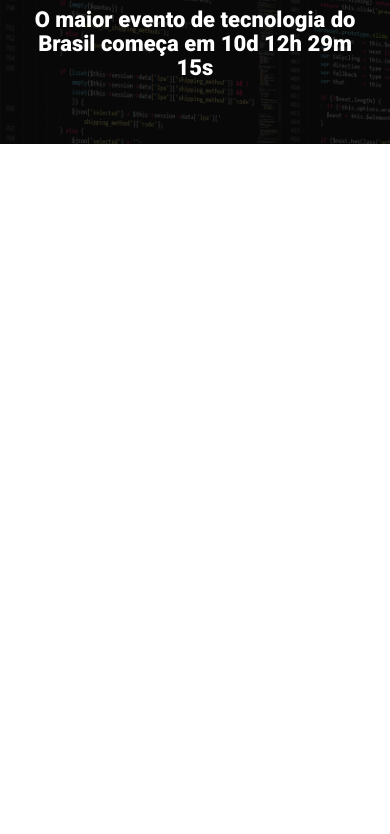
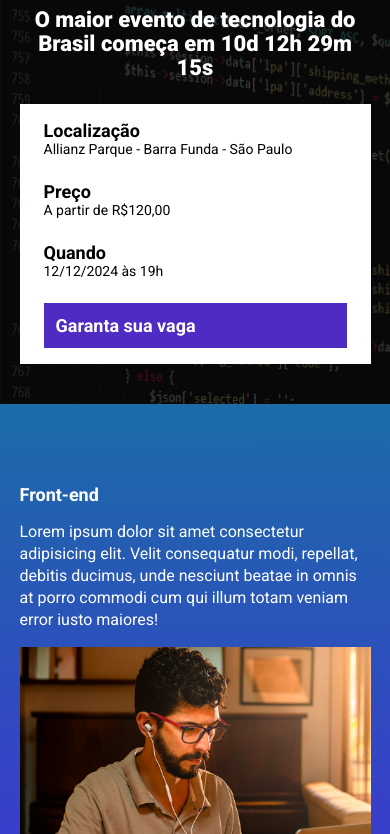
Before and after one commit to GustavoEwald/tech_talks_parcel, a website built with Parcel: page src/index.html in a window 390 px wide. Shown: the part 96-930 px from the top of the page. Before the commit the page ends 844 px from the top, so only its background shows below. Built offline with nearby package versions, Linux system fonts and the light colour scheme.

Commit message:
Implementação da seção de evento

```diff
--- a/src/index.html
+++ b/src/index.html
@@ -17,7 +17,39 @@
       <p class="hero__text">
         O maior evento de tecnologia do Brasil começa em 10d 12h 29m 15s
       </p>
+      <div class="infos-bar">
+        <ul class="infos-bar__infos">
+          <li class="infos-bar__infos__item">
+            <b>Localização</b>
+            Allianz Parque - Barra Funda - São Paulo
+          </li>
+          <li class="infos-bar__infos__item">
+            <b>Preço</b>
+            A partir de R$120,00
+          </li>
+          <li class="infos-bar__infos__item">
+            <b>Quando</b>
+            12/12/2024 às 19h
+          </li>
+        </ul>
+        <a href="" class="button button--primary">
+          Garanta sua vaga
+        </a>
+      </div>
     </div>
   </header>
+  <section class="event">
+    <div class="container">
+      <div class="event__details">
+        <h2 class="event__details__title">Front-end</h2>
+        <p class="event__details__description">
+          Lorem ipsum dolor sit amet consectetur adipisicing elit. Velit consequatur modi, repellat, debitis ducimus, unde nesciunt beatae in omnis at porro commodi cum qui illum totam veniam error iusto maiores!
+        </p>
+      </div>
+      <img class="event__image" src="./images/frontend.png" alt="Front-end">
+    </div>
+  </section>
+
+  <script src="scripts/main.js"></script>
 </body>
 </html>
--- /dev/null
+++ b/src/styles/_event.scss
@@ -0,0 +1,42 @@
+.event{
+  padding: 80px 0;
+  background-image: linear-gradient(#1B6CA7, #442BD8);
+
+  .container{
+    display: flex;
+  }
+
+  &__image{
+    max-width: 360px;
+  }
+
+  &__details{
+    margin-right: 40px;
+
+    &__title{
+      font-size: 18px;
+      font-weight: bold;
+      margin-bottom: 16px;
+    }
+
+    &__description{
+      font-size: 16px;
+      line-height: 22px;
+    }
+  }
+
+  @media (max-width: 640px){
+    .container{
+      display: block;
+    }
+
+    &__image{
+      width: 100%;
+    }
+
+    &__details{
+      margin-right: 0;
+      margin-bottom: 16px;
+    }
+  }
+}
--- /dev/null
+++ b/src/styles/components/_buttons.scss
@@ -0,0 +1,23 @@
+.button{
+  padding: 12px;
+  font-size: 18px;
+  font-weight: bold;
+  text-decoration: none;
+  text-align: center;
+  white-space: nowrap;
+
+  &--primary{
+    color: #fff;
+    background-color: #4F2AC3;
+  }
+
+  @media (max-width: 640px){
+    display: block;
+    width: 100%;
+  }
+
+  @media (max-width:1024px){
+    display: flex;
+    align-items: center;
+  }
+}
--- /dev/null
+++ b/src/styles/components/_infos_bar.scss
@@ -0,0 +1,40 @@
+.infos-bar{
+  padding: 16px 24px;
+  background-color: #fff;
+  display: flex;
+  justify-content: space-between;
+
+  &__infos{
+    display: flex;
+    gap: 40px;
+
+    &__item{
+      font-size: 14px;
+      color: #000;
+
+      b{
+        color: #000;
+        font-size: 18px;
+        display: block;
+      }
+    }
+  }
+
+  @media (max-width:640px){
+    display: block;
+
+    &__infos{
+      display: block;
+
+      &__item{
+        margin-bottom: 24px;
+      }
+    }
+  }
+
+  @media (max-width:1024px){
+    &__infos{
+      gap: 16px;
+    }
+  }
+}
--- a/src/styles/main.scss
+++ b/src/styles/main.scss
@@ -1,4 +1,7 @@
 @use "hero";
+@use "components/infos_bar";
+@use "components/buttons";
+@use "event";
 
 *{
   margin: 0;
@@ -6,6 +9,7 @@
   box-sizing: border-box;
   font-family: Roboto, sans-serif;
   color: #fff;
+  list-style: none;
 }
 
 .container{
```
